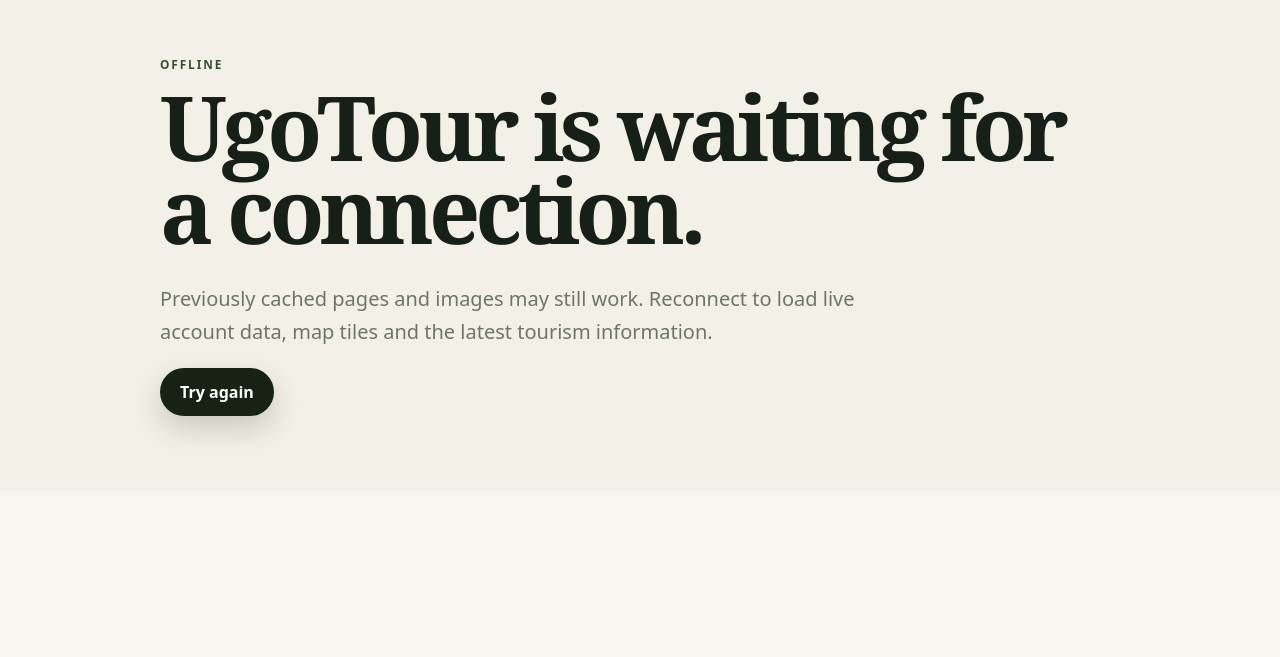
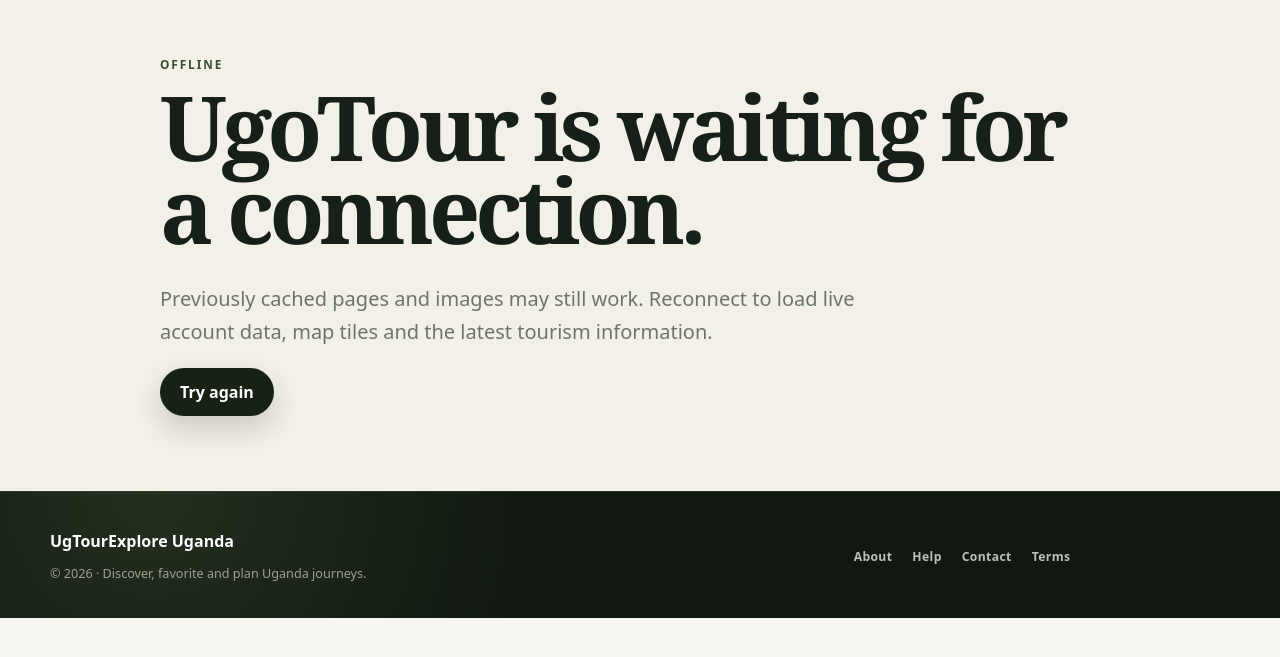
Before and after one commit to Noah-Prinzy/UgoTour, a website with bundled scripts: page frontend/offline.html in a window 1280 px wide. Shown: the part 109-766 px from the top of the page. Built offline with nearby package versions, Linux system fonts and the light colour scheme.

Commit message:
Add shared footer to offline page

```diff
--- a/frontend/offline.html
+++ b/frontend/offline.html
@@ -1,3 +1,3 @@
 <!DOCTYPE html><html lang="en"><head><meta charset="UTF-8"/><meta name="viewport" content="width=device-width,initial-scale=1.0"/>
   <meta http-equiv="Content-Security-Policy" content="default-src 'self'; script-src 'self' https://unpkg.com; style-src 'self' 'unsafe-inline' https://unpkg.com https://fonts.googleapis.com; img-src 'self' data: blob: https://tile.openstreetmap.org https://*.tile.openstreetmap.org; connect-src 'self' http://localhost:* http://127.0.0.1:*; font-src 'self' data: https://fonts.gstatic.com; worker-src 'self'; manifest-src 'self'; object-src 'none'; base-uri 'self'; form-action 'self'" />
-  <meta name="referrer" content="strict-origin-when-cross-origin" /><meta name="theme-color" content="#172114"/><link rel="stylesheet" href="./css/main.css"/><link rel="stylesheet" href="./css/components.css"/><title>Offline | UgoTour</title></head><body class="dashboard-page"><main id="main-content" class="static-main"><section class="static-shell"><p class="section-kicker">Offline</p><h1>UgoTour is waiting for a connection.</h1><p class="static-lead">Previously cached pages and images may still work. Reconnect to load live account data, map tiles and the latest tourism information.</p><button id="offline-retry" class="primary-button" type="button">Try again</button></section></main><script type="module" src="./js/pages/offline.js"></script></body></html>
+  <meta name="referrer" content="strict-origin-when-cross-origin" /><meta name="theme-color" content="#172114"/><link rel="stylesheet" href="./css/main.css"/><link rel="stylesheet" href="./css/components.css"/><title>Offline | UgoTour</title></head><body class="dashboard-page"><main id="main-content" class="static-main"><section class="static-shell"><p class="section-kicker">Offline</p><h1>UgoTour is waiting for a connection.</h1><p class="static-lead">Previously cached pages and images may still work. Reconnect to load live account data, map tiles and the latest tourism information.</p><button id="offline-retry" class="primary-button" type="button">Try again</button></section></main><footer id="site-footer"></footer><script type="module" src="./js/pages/offline.js"></script><script type="module" src="./js/footer-boot.js"></script></body></html>
```
